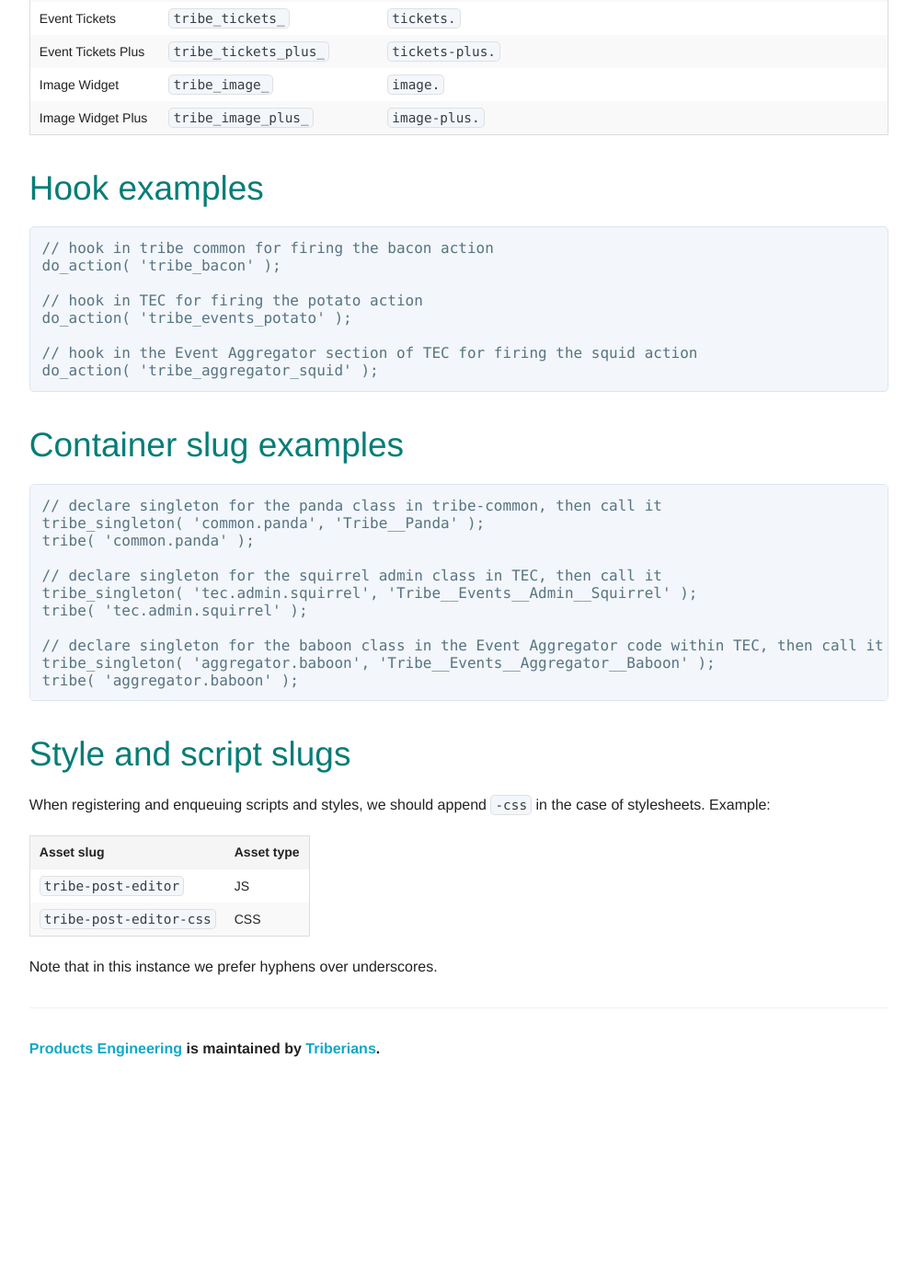
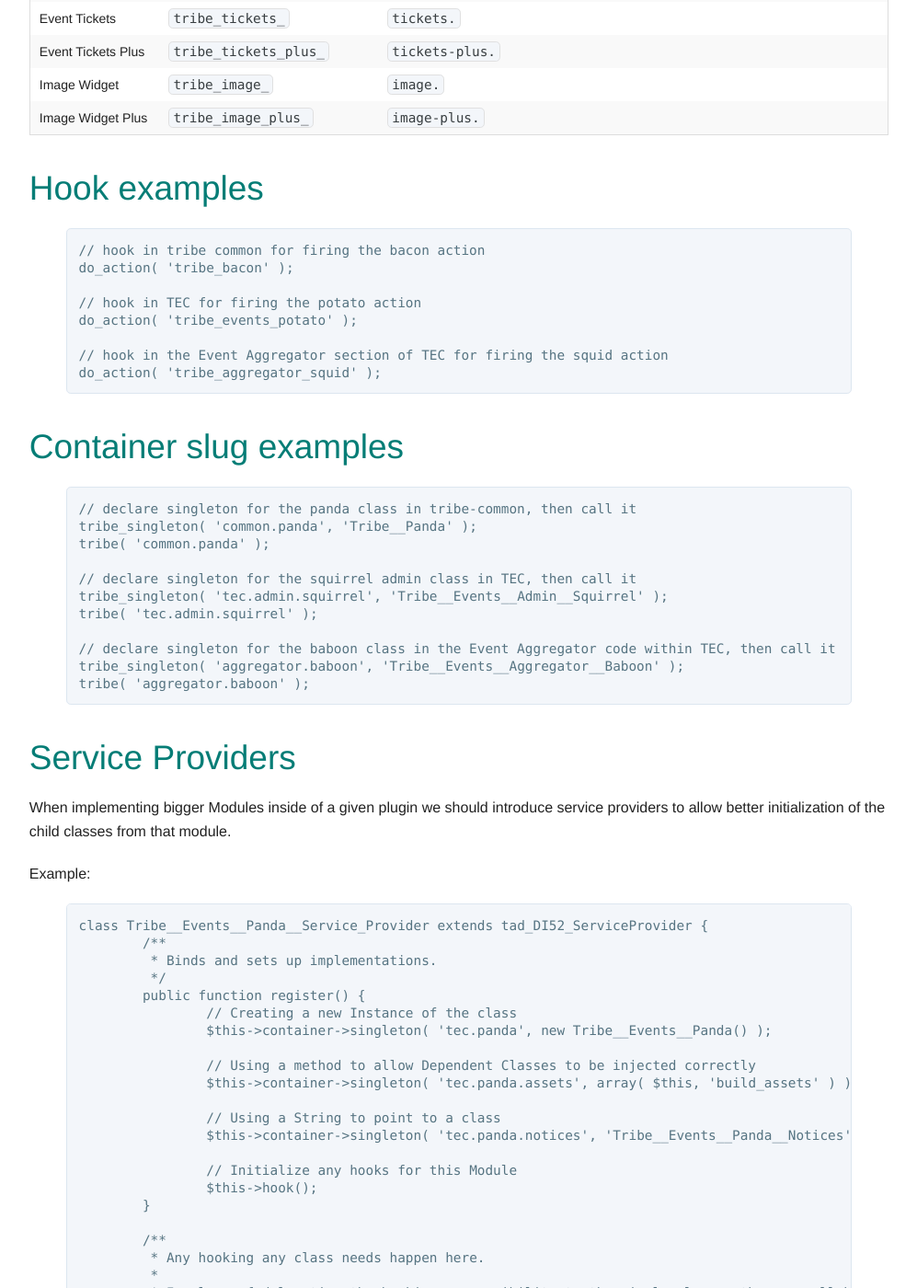
Before and after one commit to moderntribe/products-engineering, a Jekyll site: the page built from plugins/index.html, in a window 1280 px wide and 1400 px high, scrolled down 693 px. Shown: the whole window at 92% size, without its empty margins (141-1138 px from the left). Built offline with Jekyll 4.4.1, drawn with Linux system fonts in a browser that asks for light colours; nearby versions of some CDN libraries; some web fonts are replaced; before the commit the page ends 1877 px from its top, so only the background shows below that; some of the changed text lies outside the part shown.

Commit message:
Add Service provider documentation

```diff
--- a/plugins/index.html
+++ b/plugins/index.html
@@ -24,7 +24,7 @@ prefixes are as follows:
 
 ## Hook examples
 
-<pre>
+{% highlight php %}
 // hook in tribe common for firing the bacon action
 do_action( 'tribe_bacon' );
 
@@ -33,11 +33,11 @@ do_action( 'tribe_events_potato' );
 
 // hook in the Event Aggregator section of TEC for firing the squid action
 do_action( 'tribe_aggregator_squid' );
-</pre>
+{% endhighlight %}
 
 ## Container slug examples
 
-<pre>
+{% highlight php %}
 // declare singleton for the panda class in tribe-common, then call it
 tribe_singleton( 'common.panda', 'Tribe__Panda' );
 tribe( 'common.panda' );
@@ -49,7 +49,60 @@ tribe( 'tec.admin.squirrel' );
 // declare singleton for the baboon class in the Event Aggregator code within TEC, then call it
 tribe_singleton( 'aggregator.baboon', 'Tribe__Events__Aggregator__Baboon' );
 tribe( 'aggregator.baboon' );
-</pre>
+{% endhighlight %}
+
+## Service Providers
+
+When implementing bigger Modules inside of a given plugin we should introduce service providers to allow better initialization of the child classes from that module.
+
+Example:
+
+{% highlight php %}
+class Tribe__Events__Panda__Service_Provider extends tad_DI52_ServiceProvider {
+	/**
+	 * Binds and sets up implementations.
+	 */
+	public function register() {
+		// Creating a new Instance of the class
+		$this->container->singleton( 'tec.panda', new Tribe__Events__Panda() );
+
+		// Using a method to allow Dependent Classes to be injected correctly
+		$this->container->singleton( 'tec.panda.assets', array( $this, 'build_assets' ) );
+
+		// Using a String to point to a class
+		$this->container->singleton( 'tec.panda.notices', 'Tribe__Events__Panda__Notices' );
+
+		// Initialize any hooks for this Module
+		$this->hook();
+	}
+
+	/**
+	 * Any hooking any class needs happen here.
+	 *
+	 * In place of delegating the hooking responsibility to the single classes they are all hooked here.
+	 */
+	protected function hook() {
+		add_action( 'init', array( $this, 'register_post_type' ), 20 );
+		add_action( 'admin_menu', array( $this, 'register_admin_menu' ) );
+	}
+
+	/**
+	 * Binds and sets up implementations at boot time.
+	 */
+	public function boot() {
+		// no ops
+	}
+
+	public function build_assets() {
+		$page = $this->container->make( 'tec.panda.page' );
+		$validator = $this->container->make( 'tec.panda.validator' );
+		$assets = new Tribe__Events__Panda__Assets( $page, $validator );
+
+		return $assets;
+	}
+
+}
+{% endhighlight %}
 
 ## Style and script slugs
 
```
Also changed, not shown: Gemfile.lock (added).
